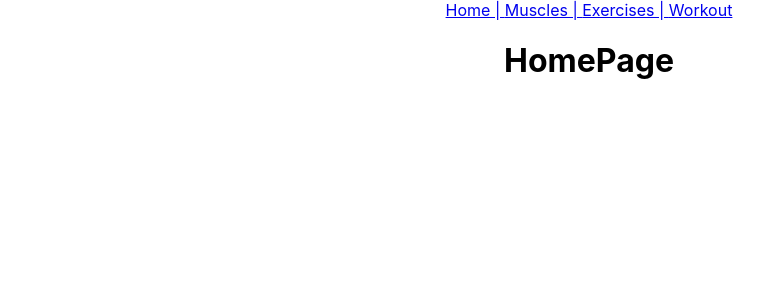
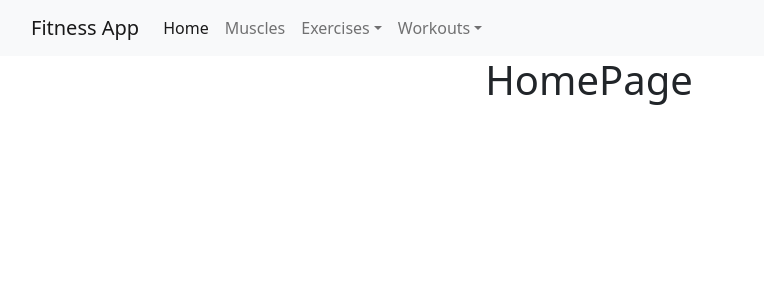
Before and after one commit to Alex-Eric/fitness-app-client, a React (Create React App) app: page / in a window 1280 px wide. Shown: the top 300 px of the page, without its empty margins (51-815 px from the left). Built offline with nearby package versions, Linux system fonts and the light colour scheme.

Commit message:
Create navbar styles

```diff
--- a/package.json
+++ b/package.json
@@ -6,8 +6,11 @@
     "@testing-library/jest-dom": "^5.16.5",
     "@testing-library/react": "^13.4.0",
     "@testing-library/user-event": "^13.5.0",
+    "bootstrap": "^5.2.3",
     "react": "^18.2.0",
+    "react-bootstrap": "^2.7.3",
     "react-dom": "^18.2.0",
+    "react-router-bootstrap": "^0.26.2",
     "react-router-dom": "^6.10.0",
     "react-scripts": "5.0.1",
     "web-vitals": "^2.1.4"
--- a/src/App.css
+++ b/src/App.css
@@ -1,38 +1,3 @@
 .App {
   text-align: center;
 }
-
-.App-logo {
-  height: 40vmin;
-  pointer-events: none;
-}
-
-@media (prefers-reduced-motion: no-preference) {
-  .App-logo {
-    animation: App-logo-spin infinite 20s linear;
-  }
-}
-
-.App-header {
-  background-color: #282c34;
-  min-height: 100vh;
-  display: flex;
-  flex-direction: column;
-  align-items: center;
-  justify-content: center;
-  font-size: calc(10px + 2vmin);
-  color: white;
-}
-
-.App-link {
-  color: #61dafb;
-}
-
-@keyframes App-logo-spin {
-  from {
-    transform: rotate(0deg);
-  }
-  to {
-    transform: rotate(360deg);
-  }
-}
--- a/src/components/Navbar.js
+++ b/src/components/Navbar.js
@@ -1,12 +1,41 @@
-import { NavLink } from "react-router-dom"
-function Navbar(){
-    return(
-    <nav>
-        <NavLink to="/">Home  |  </NavLink>
-        <NavLink to="/muscles">Muscles  |  </NavLink>
-        <NavLink to="/exercises">Exercises  |  </NavLink>
-        <NavLink to="/workouts">Workout</NavLink>
-    </nav>
-    )
+import Container from "react-bootstrap/Container";
+import Nav from "react-bootstrap/Nav";
+import Navbar from "react-bootstrap/Navbar";
+import NavDropdown from "react-bootstrap/NavDropdown";
+import { LinkContainer } from "react-router-bootstrap";
+
+function NavbarF() {
+  return (
+    <Navbar bg="light" expand="lg">
+      <Container>
+        <Navbar.Brand>Fitness App</Navbar.Brand>
+        <Navbar.Toggle aria-controls="basic-navbar-nav" />
+        <Navbar.Collapse id="basic-navbar-nav">
+          <Nav className="me-auto">
+            <LinkContainer to="/">
+              <Nav.Link>Home</Nav.Link>
+            </LinkContainer>
+            <LinkContainer to="/muscles">
+              <Nav.Link>Muscles</Nav.Link>
+            </LinkContainer>
+            <NavDropdown title="Exercises" id="basic-nav-dropdown">
+              <LinkContainer to="/exercises">
+                <NavDropdown.Item>List</NavDropdown.Item>
+              </LinkContainer>
+              <LinkContainer to="/exercises/create"><NavDropdown.Item>Create</NavDropdown.Item></LinkContainer>
+              <NavDropdown.Divider />
+              <LinkContainer to="/exercises/my"><NavDropdown.Item>My Exercises</NavDropdown.Item></LinkContainer>
+            </NavDropdown>
+            <NavDropdown title="Workouts">
+            <LinkContainer to="/workouts"><NavDropdown.Item>List</NavDropdown.Item></LinkContainer>
+            <LinkContainer to="/workouts/create"><NavDropdown.Item>Create</NavDropdown.Item></LinkContainer>
+              <NavDropdown.Divider />
+              <LinkContainer to="/workouts/my"><NavDropdown.Item>My Workouts</NavDropdown.Item></LinkContainer>
+            </NavDropdown>
+          </Nav>
+        </Navbar.Collapse>
+      </Container>
+    </Navbar>
+  );
 }
-export default Navbar
+export default NavbarF;
--- a/src/index.css
+++ b/src/index.css
@@ -1,3 +1,5 @@
+
+
 body {
   margin: 0;
   font-family: -apple-system, BlinkMacSystemFont, 'Segoe UI', 'Roboto', 'Oxygen',
--- a/src/index.js
+++ b/src/index.js
@@ -4,6 +4,7 @@ import "./index.css";
 import App from "./App";
 import reportWebVitals from "./reportWebVitals";
 import { BrowserRouter } from "react-router-dom";
+import 'bootstrap/dist/css/bootstrap.min.css';
 
 const root = ReactDOM.createRoot(document.getElementById("root"));
 root.render(
```
Also changed, not shown: 1 other file (tests, documents, lock files or other folders).
